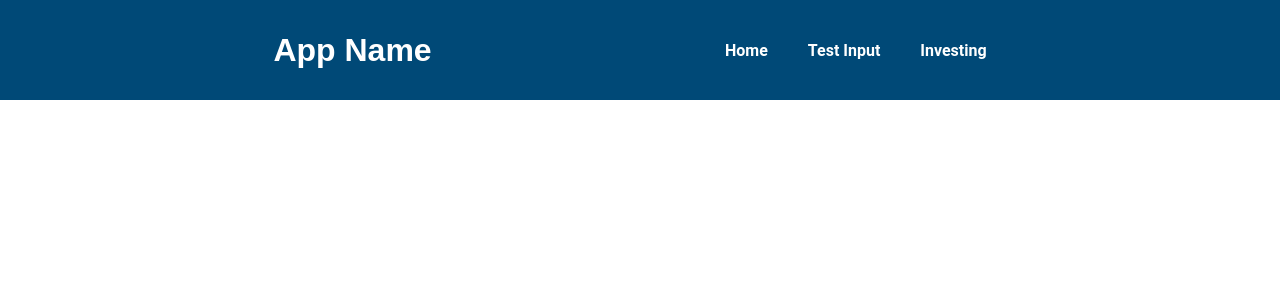
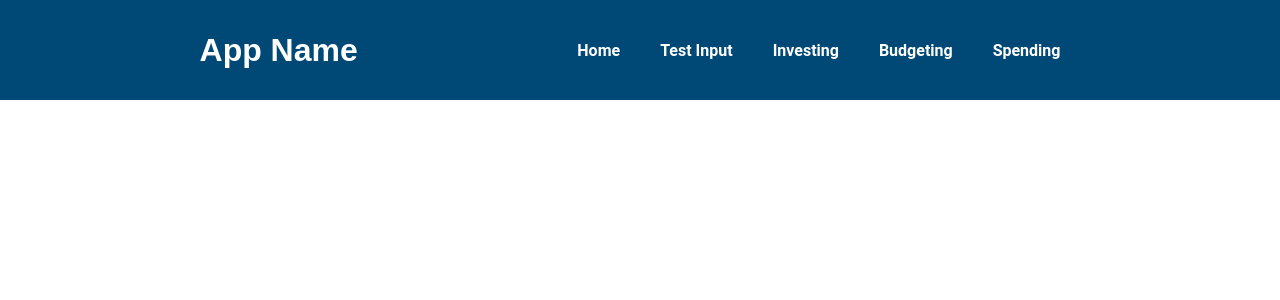
Before and after one commit to ae-bii/may-ses-hackathon, a React (Create React App) app: page /budgeting in a window 1280 px wide. Shown: the top 300 px of the page. Built offline with nearby package versions, Linux system fonts and the light colour scheme.

Commit message:
added budgeting and spending to navbar

```diff
--- a/src/App.js
+++ b/src/App.js
@@ -12,6 +12,8 @@ function App() {
         <Routes>
           <Route path='/input' element={<Input/>}></Route>
           <Route path='/investing' element={<Investing/>}></Route>
+          {/* <Route path='/spending' element={<Spending/>}></Route>
+          <Route path='/budgeting' element={<Budgeting/>}></Route> */}
         </Routes>
       </Router>
     </div>
--- a/src/components/Header.js
+++ b/src/components/Header.js
@@ -10,9 +10,8 @@ const Header = () => {
                 <Link to="/">Home</Link>
                 <Link to="/input">Test Input</Link>
                 <Link to="/investing">Investing</Link>
-
-                {/* <Link to="/budgeting">Budgeting</Link>
-                <Link to="/spending">Spending</Link> */}
+                <Link to="/budgeting">Budgeting</Link>
+                <Link to="/spending">Spending</Link>
 
             </div>
         </div>
```
Also changed, not shown: src/components/Budgeting.js (added, +9 -0 lines), src/components/Spending.js (added, +9 -0 lines), src/components/Budgeting.css (added), src/components/Spending.css (added).
